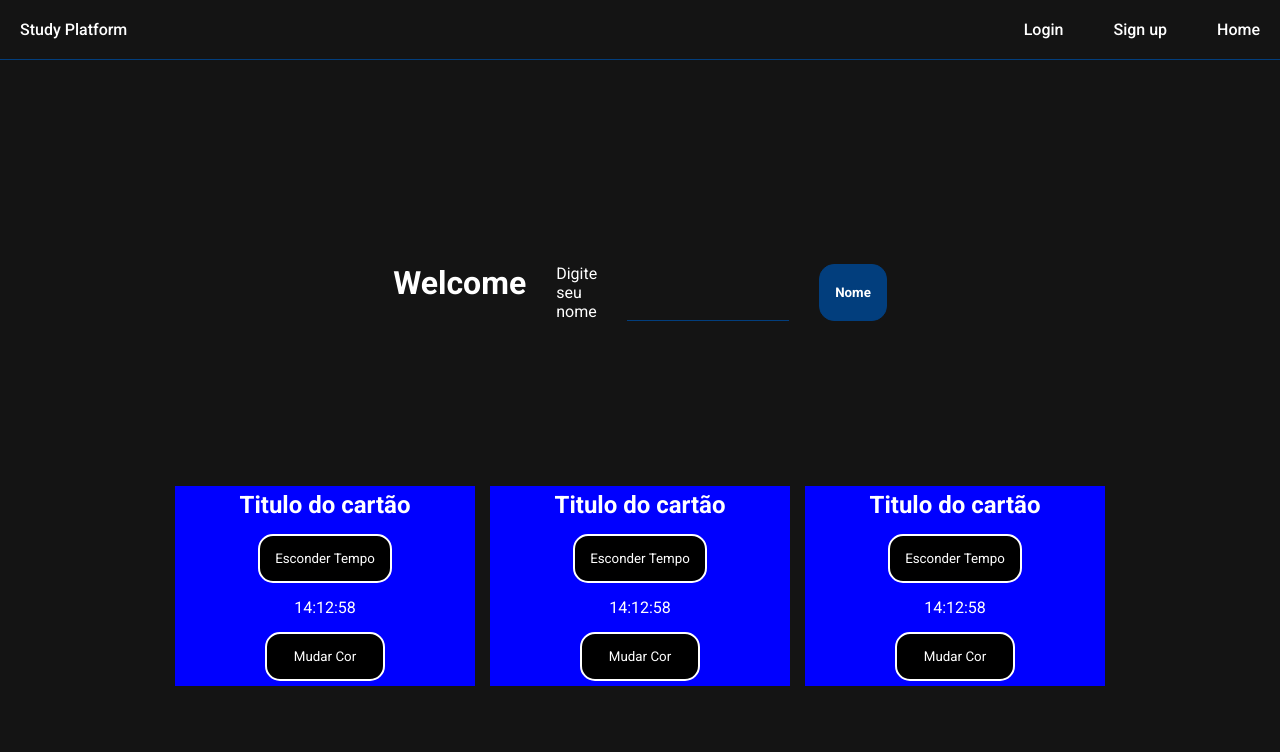
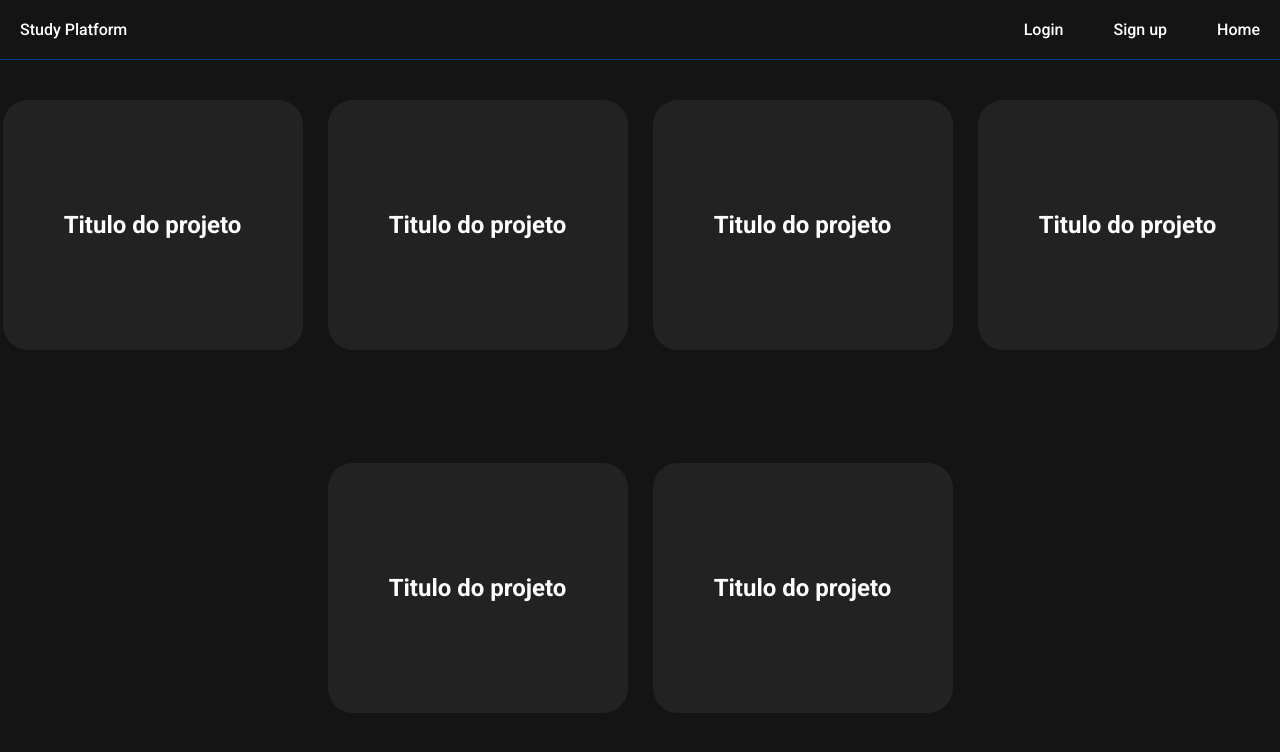
Before and after one commit to NiltonMeira/StudyPlataform, a React (Vite) app in the folder frontend/: page /home in a window 1280 px wide. Shown: the top 752 px of the page. Built offline with nearby package versions, Linux system fonts and the light colour scheme.

Commit message:
feat: home card pages

```diff
--- a/frontend/src/components/Appbar/style.ts
+++ b/frontend/src/components/Appbar/style.ts
@@ -15,6 +15,7 @@ export const StyledNav = styled.nav`
     z-index: 99;
     background-color: #141414;
     top: 0;
+    position: fixed;
 `
 
 export const StyledA = styled(Link)`
--- a/frontend/src/pages/Home/components/Welcome/Welcome.tsx
+++ /dev/null
@@ -1,31 +0,0 @@
-import { FieldValues, SubmitHandler, useForm } from "react-hook-form"
-import { StyledButton, StyledInput } from "../../../SignUp/components/StyleFomrSignUp"
-import { useState } from "react"
-import { StyledForm } from "../homeContent/style"
-
-export const Welcome = () =>{
-
-    const {register, handleSubmit} = useForm()
-    const [name, setName] = useState("")
-
-    const submit: SubmitHandler<FieldValues> = (data) => {
-        console.log(data)
-        setName(data.name)
-        console.log(name)
-
-    }
-
-    return(
-        <>
-
-            <StyledForm onSubmit={handleSubmit(submit)}>
-            <h1>Welcome {name}</h1>
-                    <p>Digite seu nome</p>
-                    <StyledInput
-                         {...register("name")}
-                    />
-                    <StyledButton type="submit">Nome</StyledButton>
-                </StyledForm>
-        </>
-    )
-}
--- a/frontend/src/pages/Home/components/card/Card.tsx
+++ b/frontend/src/pages/Home/components/card/Card.tsx
@@ -1,43 +1,10 @@
-import { useState, useEffect } from "react";
-import { StyledButton, StyledCard } from "./style";
+import { StyledCard } from "./style";
 
 export const Card = () => {
-    const [currentDate, setCurrentDate] = useState(new Date());
-    const [isTimeVisible, setTimeIsVisible] = useState(true);
-    const [isColorChanged, setIsColorChanged] = useState(false);
-
-    useEffect(() => {
-        const timer = setInterval(() => {
-            setCurrentDate(new Date());
-        }, 1000);
-
-        return () => clearInterval(timer); // Cleanup interval on component unmount
-    }, []);
-
-    const formattedTime = `${currentDate.getHours()}:${currentDate.getMinutes()}:${currentDate.getSeconds()}`;
-
-    const toggleVisibility = () => {
-        setTimeIsVisible(!isTimeVisible);
-    };
-
-    const toggleColor = () => {
-
-        console.log(isColorChanged)
-
-        setIsColorChanged(!isColorChanged)
-    };
-
     return (
         <>
-            <StyledCard style={{ backgroundColor: isColorChanged ? 'black' : 'blue' }}>
-                <h2>Titulo do cartão</h2>
-                <StyledButton onClick={toggleVisibility}>
-                    <p>{isTimeVisible ? 'Esconder' : 'Mostrar'} Tempo</p>
-                </StyledButton>
-                {isTimeVisible && <p>{formattedTime}</p>}
-                <StyledButton onClick={toggleColor}>
-                    <p>Mudar Cor</p>
-                </StyledButton>
+            <StyledCard>
+                <h2>Titulo do projeto</h2>
             </StyledCard>
         </>
     );
--- a/frontend/src/pages/Home/components/card/style.ts
+++ b/frontend/src/pages/Home/components/card/style.ts
@@ -6,27 +6,12 @@ export const StyledCard = styled.div`
     flex-direction: column;
     justify-content: center;
     align-items: center;
-    text-align:center;
+
+    max-height: 250px;
+
     color: white;
-    width: 300px;
-    min-height: 200px;
-    gap: 15px
-`
-
-export const StyledButton = styled.button`
-    min-width: 120px;
-
-    background-color: black;
-
-    border: none;
-    border: solid 2px white;
-    border-radius: 15px;
-    padding:15px;
-
-    color: white
-
-
-
-
+    min-width: 300px;
+    background-color: #222222;
+    border-radius: 25px;
 
 `
--- a/frontend/src/pages/Home/components/homeContent/homeContent.tsx
+++ b/frontend/src/pages/Home/components/homeContent/homeContent.tsx
@@ -1,17 +1,16 @@
-import { CardContainer, MainContainer } from "./style"
 import { Card } from "../card/Card"
-import { Welcome } from "../Welcome/Welcome"
+import {MainContainer } from "./style"
 
 export const HomeContent = () => {
     return(
         <>
             <MainContainer>
-                <Welcome/>
-                <CardContainer>
                     <Card/>
                     <Card/>
                     <Card/>
-                </CardContainer>
+                    <Card/>
+                    <Card/>
+                    <Card/>
             </MainContainer>
         </>
     )
--- a/frontend/src/pages/Home/components/homeContent/style.ts
+++ b/frontend/src/pages/Home/components/homeContent/style.ts
@@ -2,40 +2,14 @@ import styled from "styled-components";
 
 export const MainContainer = styled.div`
     display: flex;
-    align-items: center;
-    flex-direction: column;
+    justify-content: center;
 
-    gap: 15px;
     padding-top: 100px;
     width: 100vw;
     height: 100vh;
 
-    justify-content: center;
+
     flex-wrap: wrap;
+    gap: 25px;
 
 `
-
-export const CardContainer = styled.div`
-    display: flex;
-    align-items: center;
-    align-items: center;
-
-    gap: 15px;
-    padding-top: 100px;
-
-    justify-content: center;
-    flex-wrap: wrap;
-
-`
-
-export const StyledForm = styled.form`
-    display: flex;
-    justify-content: center;
-    width: 30%;
-    min-width: 400px;
-    color: white;
-    gap: 30px;
-    padding: 50px;
-    border-radius: 5px;
-
-`
```
Also changed, not shown: frontend/src/pages/Home/components/Welcome/Style.ts (deleted).
